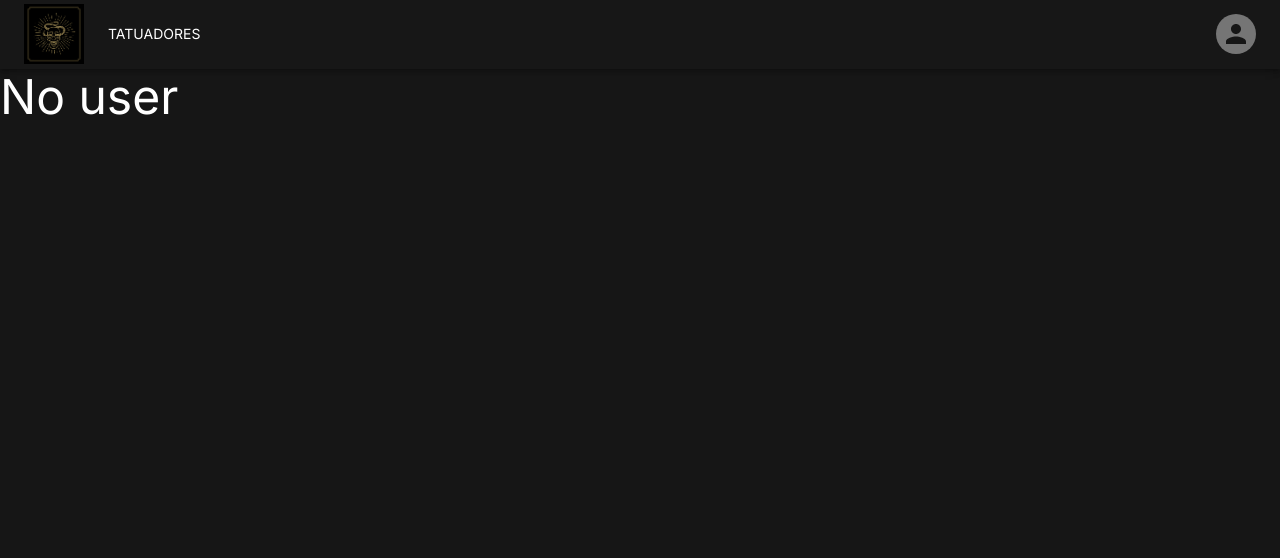
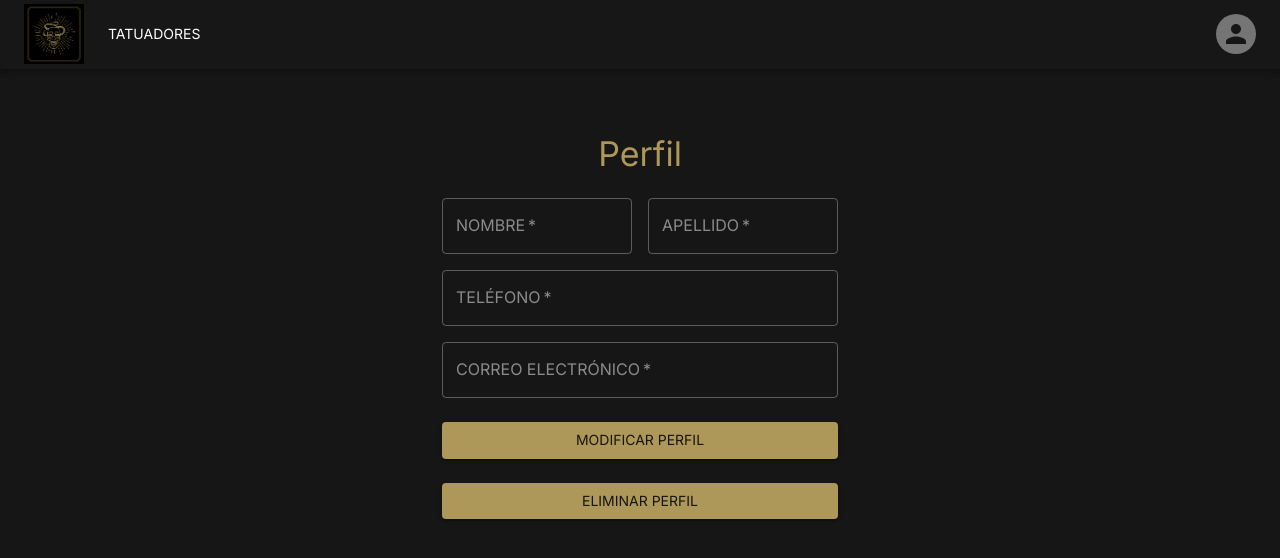
Before and after one commit to SandraSuazo/Frontend_Tattoo_Studio, a React (Vite) app: page /profile in a window 1280 px wide. Shown: the top 558 px of the page. Built offline with nearby package versions, Linux system fonts and the light colour scheme; what react-swipeable-views-utils would draw is missing.

Commit message:
Modificar perfil del usuario

```diff
--- a/src/common/components/FormFields.jsx
+++ b/src/common/components/FormFields.jsx
@@ -1,7 +1,14 @@
 import React from "react";
 import { TextField } from "@mui/material";
 
-export const UserFormFields = ({ id, type, label }) => (
+export const UserFormFields = ({
+  id,
+  type,
+  label,
+  value,
+  onChange,
+  disabled,
+}) => (
   <TextField
     required
     fullWidth
@@ -9,6 +16,9 @@ export const UserFormFields = ({ id, type, label }) => (
     name={id}
     type={type}
     label={label.toUpperCase()}
+    value={value}
+    onChange={(e) => onChange(e.target.value)}
+    disabled={!disabled}
   />
 );
 
--- a/src/pages/login/components/LoginForm.jsx
+++ b/src/pages/login/components/LoginForm.jsx
@@ -10,6 +10,8 @@ export const LoginForm = () => {
             id: "email",
             type: "email",
             label: "Correo Electrónico",
+            value: EventTarget.value,
+            disabled: "false",
           })}
         </Grid>
         <Grid item xs={12}>
@@ -17,6 +19,8 @@ export const LoginForm = () => {
             id: "password",
             type: "password",
             label: "Contraseña",
+            value: EventTarget.value,
+            disabled: "false",
           })}
         </Grid>
       </Grid>
--- a/src/pages/profile/Profile.jsx
+++ b/src/pages/profile/Profile.jsx
@@ -1,24 +1,112 @@
-import { Box, Typography } from "@mui/material";
-import { useSelector } from "react-redux";
-import { userData } from "../../core/userSlice";
+import React, { useState, useEffect } from "react";
+import { Box, Typography, Button, Container } from "@mui/material";
+import { useSelector, useDispatch } from "react-redux";
+import { userData, cleanUser, setUser } from "../../core/userSlice";
+import { deactivateUser, modifyProfileUser } from "../../services/userApiCalls";
+import { handleNavigate } from "../../common/handleNavigate";
+import { toast } from "react-toastify";
+import { EditProfileForm } from "./components/EditProfileForm";
 
-export const Profile = () => {
-  const { token } = useSelector(userData);
-  const { user } = useSelector(userData);
+export const Profile = ({ navigate }) => {
+  const notify = (message) => toast.error(message);
+  const { token, user } = useSelector(userData);
+  const dispatch = useDispatch();
+
+  const [isEditMode, setIsEditMode] = useState(false);
+  const [formData, setFormData] = useState({
+    name: user.name,
+    surname: user.surname,
+    phone: user.phone,
+    email: user.email,
+    password: "",
+  });
+
+  const handleEditButton = () => {
+    setIsEditMode((prevEditMode) => !prevEditMode);
+    if (!isEditMode) {
+      setFormData({
+        name: "",
+        surname: "",
+        phone: "",
+        email: "",
+        password: "",
+      });
+    }
+  };
+
+  const handleEditProfile = async () => {
+    try {
+      const result = await modifyProfileUser(formData, token);
+      dispatch(setUser(result.data.updatedUser));
+      setIsEditMode(false);
+    } catch (error) {
+      notify(`${error.response.status}: ${error.response.data}`);
+    }
+  };
+
+  const handleDeleteProfile = async () => {
+    try {
+      await deactivateUser(user.id, token);
+      dispatch(cleanUser());
+      handleNavigate(navigate, "/");
+    } catch (error) {
+      notify(`${error.response.status}: ${error.response.data}`);
+    }
+  };
 
   return (
-    <Box>
-      {token ? (
-        <>
-          <Typography>Perfil:</Typography>
-          <Typography>{user.name}</Typography>
-          <Typography>{user.surname}</Typography>
-          <Typography>{user.email}</Typography>
-          <Typography>{user.phone}</Typography>
-        </>
-      ) : (
-        <Typography variant="h3">No user</Typography>
-      )}
-    </Box>
+    <Container component="main" maxWidth="xs">
+      <Box
+        sx={{
+          marginTop: 8,
+          display: "flex",
+          flexDirection: "column",
+          alignItems: "center",
+        }}
+      >
+        <Typography
+          variant="h4"
+          style={{
+            color: "#ad9859",
+          }}
+        >
+          Perfil
+        </Typography>
+        <Box component="form" noValidate sx={{ mt: 3 }}>
+          <EditProfileForm
+            formData={formData}
+            setFormData={setFormData}
+            isEditMode={isEditMode}
+          />
+        </Box>
+        {!isEditMode ? (
+          <Button
+            fullWidth
+            variant="contained"
+            onClick={handleEditButton}
+            sx={{ mt: 3 }}
+          >
+            Modificar Perfil
+          </Button>
+        ) : (
+          <Button
+            fullWidth
+            variant="contained"
+            onClick={handleEditProfile}
+            sx={{ mt: 3 }}
+          >
+            Guardar Cambios
+          </Button>
+        )}
+        <Button
+          fullWidth
+          variant="contained"
+          onClick={handleDeleteProfile}
+          sx={{ mt: 3 }}
+        >
+          Eliminar Perfil
+        </Button>
+      </Box>
+    </Container>
   );
 };
--- /dev/null
+++ b/src/pages/profile/components/EditProfileForm.jsx
@@ -0,0 +1,69 @@
+import { Grid } from "@mui/material";
+import { UserFormFields } from "../../../common/components/FormFields";
+
+export const EditProfileForm = ({ formData, setFormData, isEditMode }) => {
+  const handleChange = (field, value) => {
+    setFormData((prevData) => ({
+      ...prevData,
+      [field]: value,
+    }));
+  };
+  return (
+    <>
+      <Grid container spacing={2}>
+        <Grid item xs={12} sm={6}>
+          {UserFormFields({
+            id: "firstName",
+            type: "text",
+            label: "Nombre",
+            value: formData.name,
+            onChange: (value) => handleChange("name", value),
+            disabled: isEditMode,
+          })}
+        </Grid>
+        <Grid item xs={12} sm={6}>
+          {UserFormFields({
+            id: "lastName",
+            type: "text",
+            label: "Apellido",
+            value: formData.surname,
+            onChange: (value) => handleChange("surname", value),
+            disabled: isEditMode,
+          })}
+        </Grid>
+        <Grid item xs={12}>
+          {UserFormFields({
+            id: "phone",
+            type: "phone",
+            label: "Teléfono",
+            value: formData.phone,
+            onChange: (value) => handleChange("phone", value),
+            disabled: isEditMode,
+          })}
+        </Grid>
+        <Grid item xs={12}>
+          {UserFormFields({
+            id: "email",
+            type: "email",
+            label: "Correo Electrónico",
+            value: formData.email,
+            onChange: (value) => handleChange("email", value),
+            disabled: isEditMode,
+          })}
+        </Grid>
+        {isEditMode && (
+          <Grid item xs={12}>
+            {UserFormFields({
+              id: "password",
+              type: "password",
+              label: "Contraseña",
+              value: formData.password,
+              onChange: (value) => handleChange("password", value),
+              disabled: isEditMode,
+            })}
+          </Grid>
+        )}
+      </Grid>
+    </>
+  );
+};
--- a/src/pages/register/components/RegisterForm.jsx
+++ b/src/pages/register/components/RegisterForm.jsx
@@ -6,19 +6,39 @@ export const RegisterForm = () => {
     <>
       <Grid container spacing={2}>
         <Grid item xs={12} sm={6}>
-          {UserFormFields({ id: "firstName", type: "text", label: "Nombre" })}
+          {UserFormFields({
+            id: "firstName",
+            type: "text",
+            label: "Nombre",
+            value: EventTarget.value,
+            disabled: "false",
+          })}
         </Grid>
         <Grid item xs={12} sm={6}>
-          {UserFormFields({ id: "lastName", type: "text", label: "Apellido" })}
+          {UserFormFields({
+            id: "lastName",
+            type: "text",
+            label: "Apellido",
+            value: EventTarget.value,
+            disabled: "false",
+          })}
         </Grid>
         <Grid item xs={12}>
-          {UserFormFields({ id: "phone", type: "phone", label: "Teléfono" })}
+          {UserFormFields({
+            id: "phone",
+            type: "phone",
+            label: "Teléfono",
+            value: EventTarget.value,
+            disabled: "false",
+          })}
         </Grid>
         <Grid item xs={12}>
           {UserFormFields({
             id: "email",
             type: "email",
             label: "Correo Electrónico",
+            value: EventTarget.value,
+            disabled: "false",
           })}
         </Grid>
         <Grid item xs={12}>
@@ -26,6 +46,8 @@ export const RegisterForm = () => {
             id: "password",
             type: "password",
             label: "Contraseña",
+            value: EventTarget.value,
+            disabled: "false",
           })}
         </Grid>
       </Grid>
--- a/src/services/userApiCalls.js
+++ b/src/services/userApiCalls.js
@@ -2,8 +2,8 @@ import axios from "axios";
 
 const userURL = "http://localhost:3000/user";
 
-export const registerUser = async (user) => {
-  const result = await axios.post(`${userURL}`, user);
+export const registerUser = async (newUser) => {
+  const result = await axios.post(`${userURL}`, newUser);
   return result;
 };
 
@@ -11,3 +11,21 @@ export const loginUser = async (user) => {
   const result = await axios.post(`${userURL}/login`, user);
   return result;
 };
+
+export const modifyProfileUser = async (updatedData, token) => {
+  const result = await axios.patch(`${userURL}/update-profile`, updatedData, {
+    headers: {
+      Authorization: `Bearer ${token}`,
+    },
+  });
+  return result;
+};
+
+export const deactivateUser = async (userId, token) => {
+  const result = await axios.delete(`${userURL}/deactivate/${userId}`, {
+    headers: {
+      Authorization: `Bearer ${token}`,
+    },
+  });
+  return result;
+};
```
